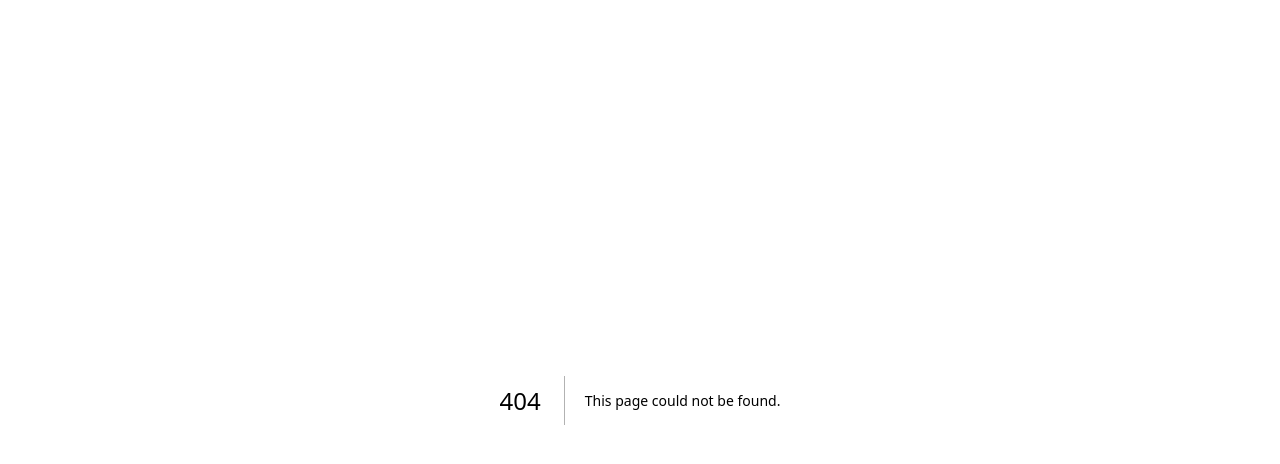
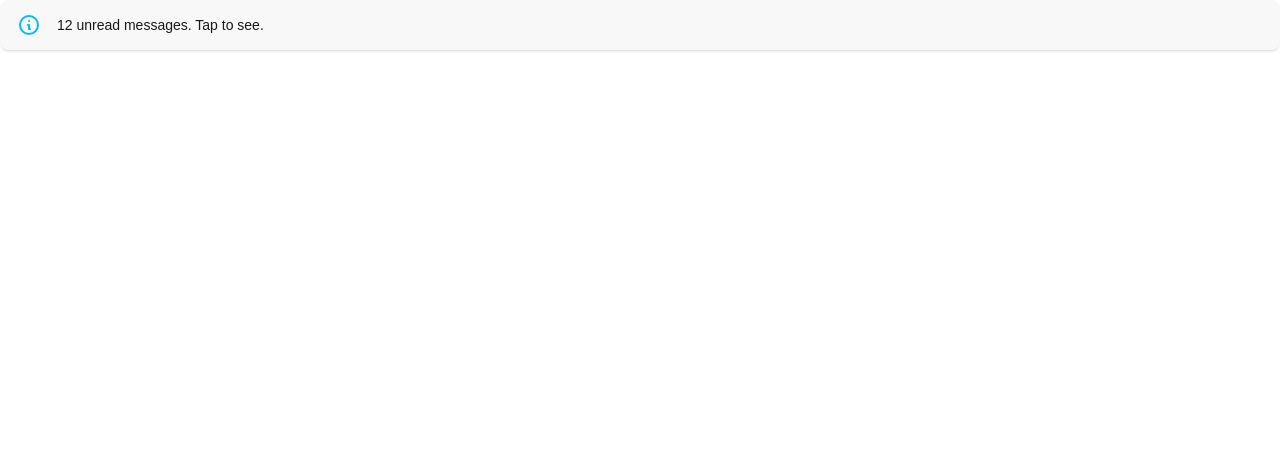
Before and after one commit to abdullah-alsaba/Practice-Next-JS, a Next.js app: page /Daisy in a window 1280 px wide. Before the commit this address had no page. Shown: the top 464 px of the page. Built offline with nearby package versions, Linux system fonts and the light colour scheme.

Commit message:
Add Alert

```diff
--- /dev/null
+++ b/src/app/Daisy/page.jsx
@@ -0,0 +1,26 @@
+import React from 'react';
+
+const page = () => {
+    return (
+      <div>
+        <div role="alert" className="alert">
+          <svg
+            xmlns="http://www.w3.org/2000/svg"
+            fill="none"
+            viewBox="0 0 24 24"
+            className="stroke-info h-6 w-6 shrink-0"
+          >
+            <path
+              strokeLinecap="round"
+              strokeLinejoin="round"
+              strokeWidth="2"
+              d="M13 16h-1v-4h-1m1-4h.01M21 12a9 9 0 11-18 0 9 9 0 0118 0z"
+            ></path>
+          </svg>
+          <span>12 unread messages. Tap to see.</span>
+        </div>
+      </div>
+    );
+};
+
+export default page;
```
